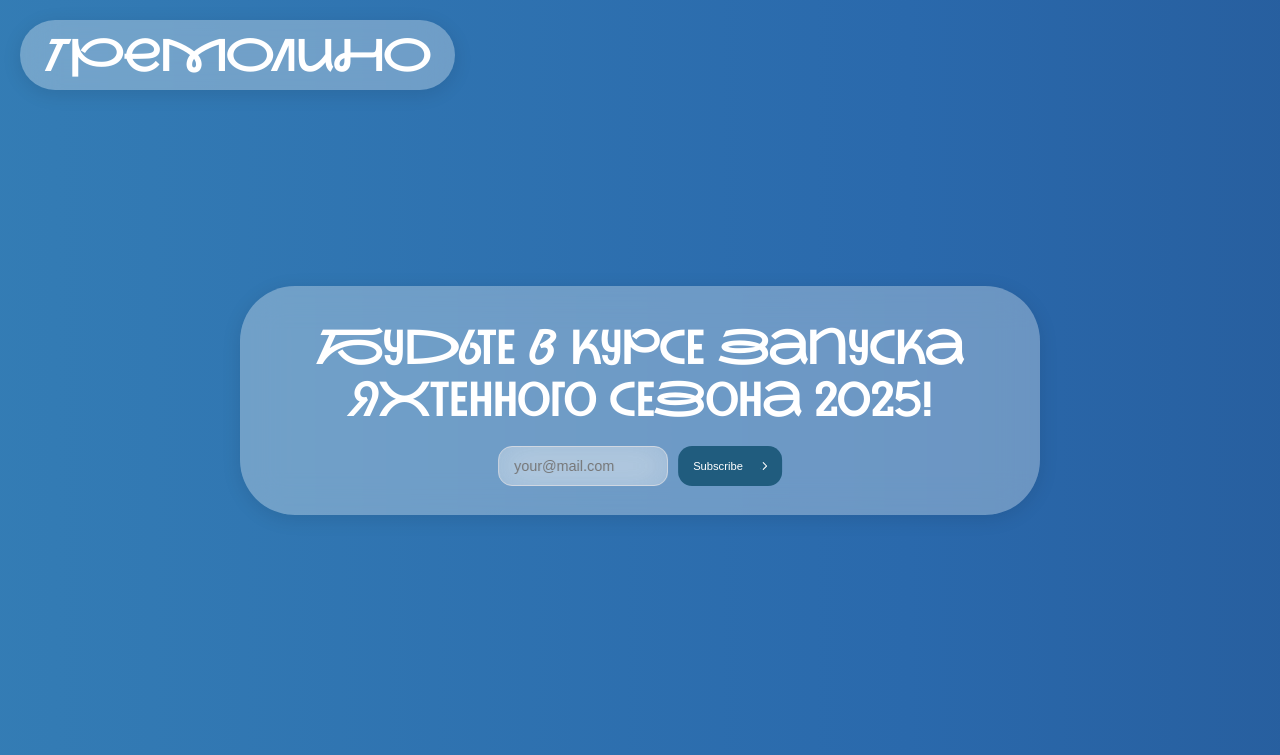
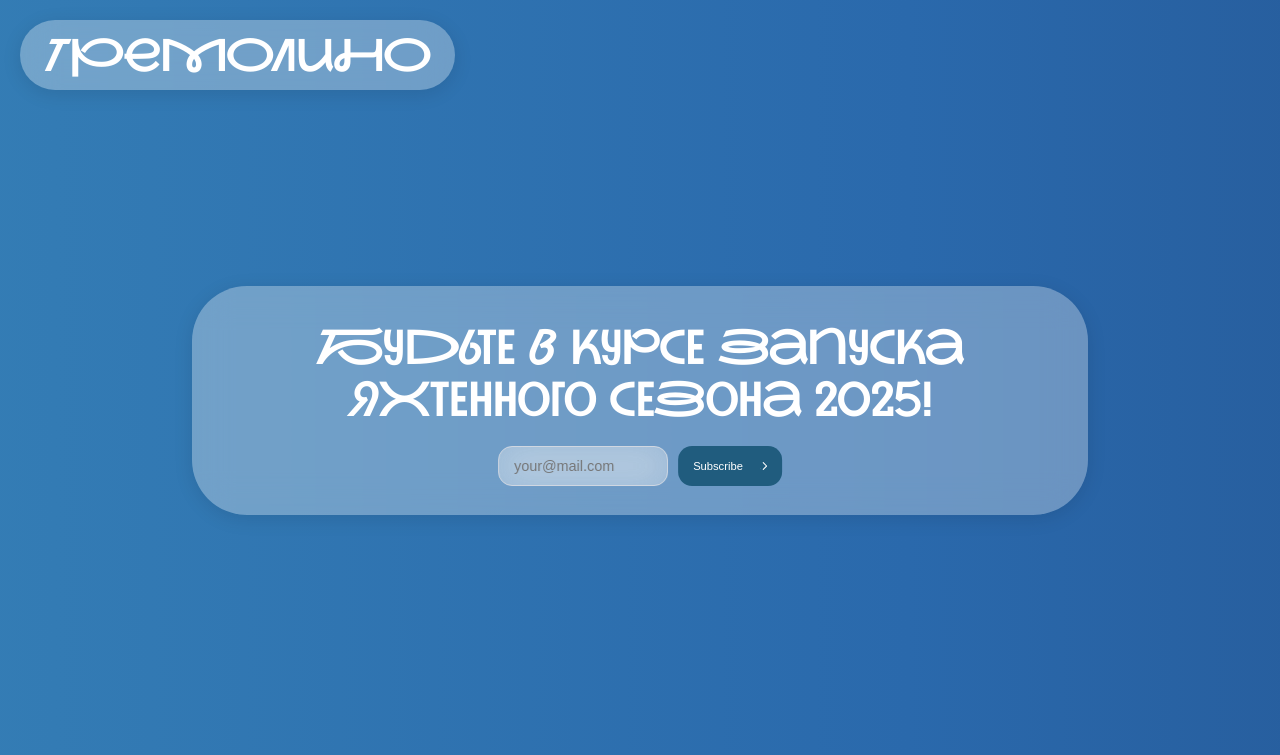
Before and after one commit to Tremolino/site-waiting, a Python web app: template templates/index.html in a window 1280 px wide. Shown: the top 755 px of the page. Run offline with Jinja, Linux system fonts and the light colour scheme; the template is opened without the code that fills it, so the values that code supplies are empty.

Commit message:
initial commit

```diff
--- a/emails.txt
+++ /dev/null
@@ -1,2 +0,0 @@
-teavevo@gmail.com
-densquawk@gmail.com
--- a/main.py
+++ b/main.py
@@ -4,7 +4,11 @@ from fastapi.staticfiles import StaticFiles
 from fastapi.templating import Jinja2Templates
 import os
 
-app = FastAPI()
+app = FastAPI(
+    docs_url=None,
+    openapi_url=None,
+)
+
 
 app.mount("/fonts", StaticFiles(directory="./fonts"), name="fonts")
 templates = Jinja2Templates(directory="./templates")
--- a/templates/index.html
+++ b/templates/index.html
@@ -71,8 +71,8 @@
             backdrop-filter: blur(18.55px);
             padding: 40px 20px 70px;
             border-radius: 55px;
-            max-width: 800px;
-            width: 100%;
+            max-width: 90%;
+            width: 70%;
         }
 
         .form h2 {
@@ -82,7 +82,6 @@
         }
 
         .input-wrapper {
-            font-family: Tre;
             position: absolute;
             bottom: 20px;
             left: 50%;
```
Also changed, not shown: 1 other file. Lines whose indentation alone changed are shown as unchanged.
